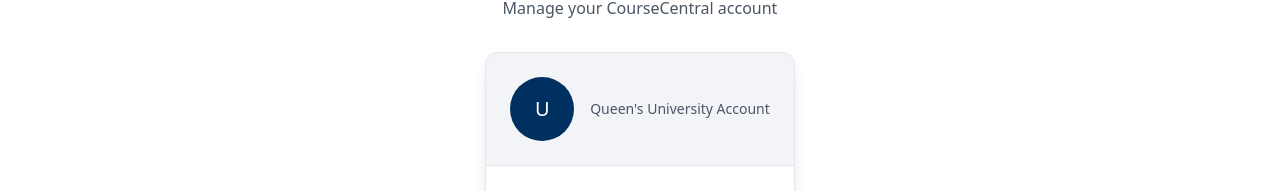
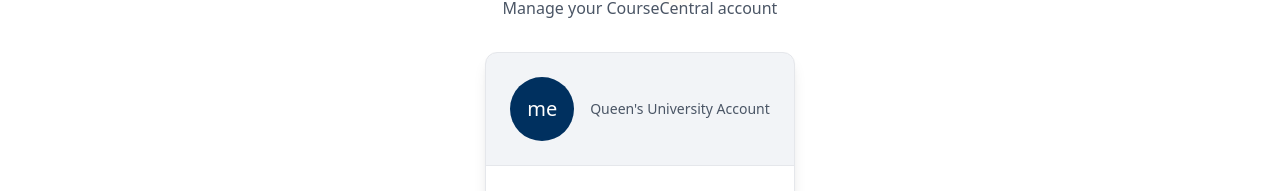
Before and after one commit to amaanjaved1/CourseCentral-WebApp, a Next.js app: page /account in a window 1280 px wide. Shown: the part 191-382 px from the top of the page. Built offline with nearby package versions, Linux system fonts and the light colour scheme; no server answers.

Commit message:
Change profile icon text from first email character to 'Me'

```diff
--- a/src/app/account/page.tsx
+++ b/src/app/account/page.tsx
@@ -61,7 +61,7 @@
               <div className="p-6 bg-[#00305f]/5 border-b border-gray-200">
                 <div className="flex items-center space-x-4">
                   <div className="w-16 h-16 rounded-full bg-[#00305f] flex items-center justify-center text-white text-xl font-medium">
-                    {user?.email?.charAt(0).toUpperCase() || 'U'}
+                    me
                   </div>
                   <div>
                     <h2 className="text-xl font-semibold text-[#00305f]">{user?.email}</h2>
```
